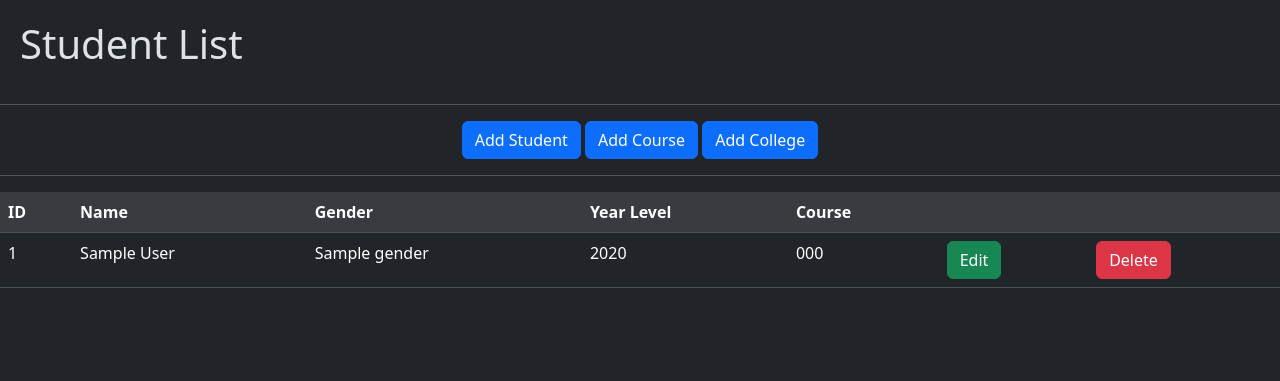
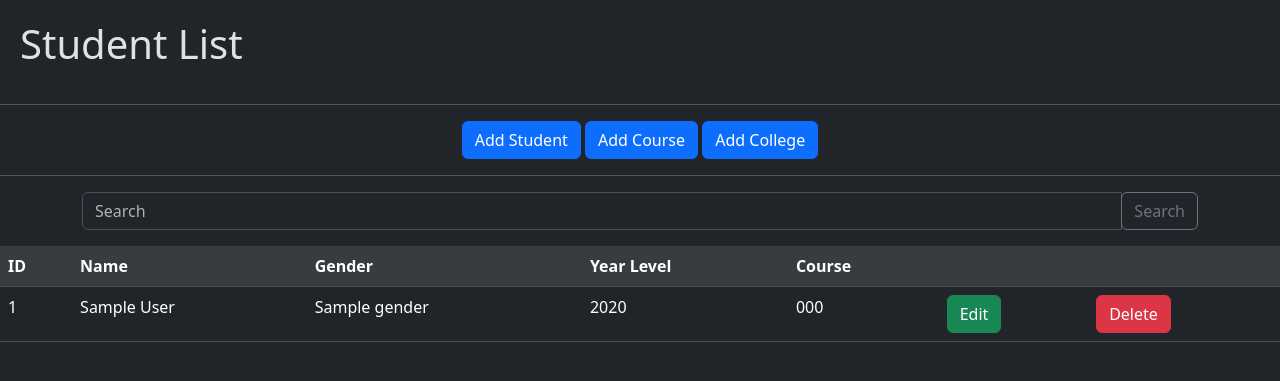
Before and after one commit to ynbyl/SSIS-webapp-, a Flask app: template templates/index.html in a window 1280 px wide. Shown: the part 56-437 px from the top of the page. Run offline with Flask 3, Linux system fonts and the light colour scheme; the template is opened without the code that fills it: most values are stand-ins (such as "Sample title", 1, 10 or a date in 2020).

Commit message:
forgotten search

```diff
--- a/templates/index.html
+++ b/templates/index.html
@@ -31,6 +31,15 @@
     <a class="btn btn-primary" href="{{ url_for('addCollege') }}">Add College</a>
   </div>
   <hr>
+
+  <div class="container">
+    <div class="input-group mb-3">
+      <input type="text" class="form-control" placeholder="Search" aria-label="Search" aria-describedby="basic-addon2">
+      <div class="input-group-append">
+        <button class="btn btn-outline-secondary" type="button">Search</button>
+      </div>
+    </div>
+  </div>
 
   <table class="table">
     <thead>
```
